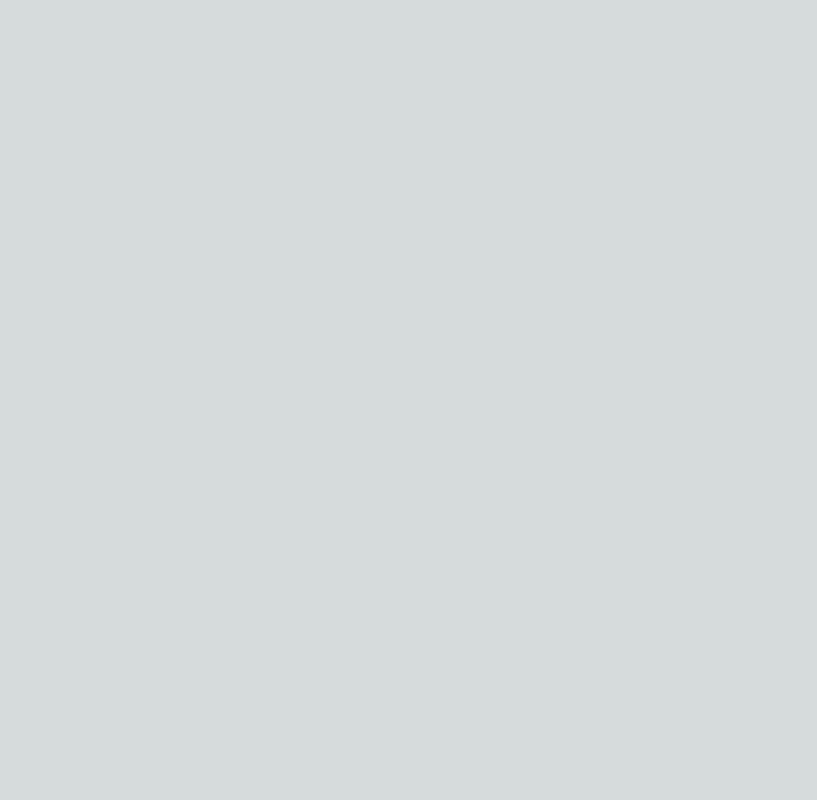
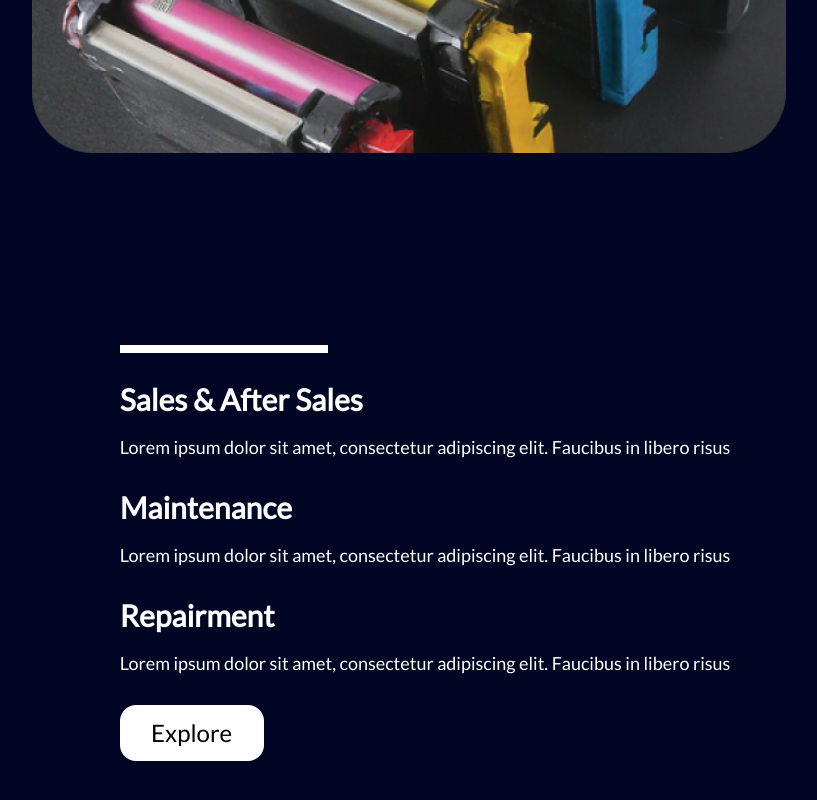
Before and after one commit to Natiman24/OPC-Trading, a Next.js app in the folder frontend/: page / in a window 1280 px wide. Shown: the part 1190-1990 px from the top of the page, without its empty margins (295-1112 px from the left). Before the commit the page ends 800 px from the top, so only its background shows below. Built offline with nearby package versions, Linux system fonts and the light colour scheme.

Commit message:
services section added

```diff
--- a/frontend/src/app/landing/Page.jsx
+++ b/frontend/src/app/landing/Page.jsx
@@ -1,5 +1,6 @@
 import Hero from "./components/Hero";
 import Navbar from "./components/Navbar";
+import Service from "./components/Services";
 
 export default function Page() {
 
@@ -7,6 +8,7 @@ export default function Page() {
     <>
      <Navbar/>
      <Hero/>
+     <Service/>
     </>
   );
 }
--- a/frontend/src/app/landing/components/Hero.jsx
+++ b/frontend/src/app/landing/components/Hero.jsx
@@ -2,7 +2,7 @@ import React from 'react'
 
 const Hero = () => {
   return (
-    <div className='w-full h-96 grid grid-cols-2'>
+    <div className='w-full mb-10 grid grid-cols-2'>
         <div className='flex flex-col gap-y-10 pl-28'>
           <h1 className='font-fugaz text-[7rem] text-white text-left pt-28 leading-tight'>OPC <br/> <span className='ml-10'>Trading</span></h1>
           <p className='font-lato text-left text-2xl text-white'>
@@ -13,8 +13,8 @@ const Hero = () => {
           </button>
         </div>
         <div className='flex items-start justify-center gap-x-10'>
-            <img src="./hero-image-1.png" alt="hero-image" />
-            <img src="./hero-image-2.png" alt="hero-image" />
+            <img src="./hero-image-1.png" alt="hero-image" className=''/>
+            <img src="./hero-image-2.png" alt="hero-image" className=''  />
 
         </div>
     </div>
--- /dev/null
+++ b/frontend/src/app/landing/components/Services.jsx
@@ -0,0 +1,42 @@
+import React from 'react'
+
+const Service = () => {
+  return (
+    <div className='text-white py-20 flex flex-wrap gap-20 items-start justify-evenly lg:gap-48 bg-background'>
+        <div className='flex flex-col gap-8'>
+            <h3 className='text-[5rem] font-fugaz text-white pl-28 leading-none'>Services</h3>
+            <img src="./service.png" alt="services" className=' w-full ml-16' />
+        </div>
+        <div className='flex flex-col gap-7 items-start pl-5 lg:pl-40'>
+           <div className='w-52 h-2 bg-white'></div>
+           <div className='text-left text-white flex flex-col gap-4'>
+            <h5 className='text-3xl font-bold font-lato'>Sales & After Sales</h5>
+            <p className='font-lato text-lg'>
+                Lorem ipsum dolor sit amet,
+                consectetur adipiscing elit. Faucibus in libero risus
+            </p>
+           </div>
+           <div className='text-left text-white flex flex-col gap-4'>
+            <h5 className='text-3xl font-bold font-lato'>Maintenance</h5>
+            <p className='font-lato text-lg'>
+                Lorem ipsum dolor sit amet,
+                consectetur adipiscing elit. Faucibus in libero risus
+            </p>
+           </div>
+           <div className='text-left text-white flex flex-col gap-4'>
+            <h5 className='text-3xl font-bold font-lato'>Repairment</h5>
+            <p className='font-lato text-lg'>
+                Lorem ipsum dolor sit amet,
+                consectetur adipiscing elit. Faucibus in libero risus
+            </p>
+           </div>
+           <button className='bg-white text-black self-start w-36 h-14 rounded-2xl text-2xl font-lato'>
+            Explore
+          </button>
+        </div>
+
+    </div>
+  )
+}
+
+export default Service
```
Also changed, not shown: frontend/public/service.png (added).
